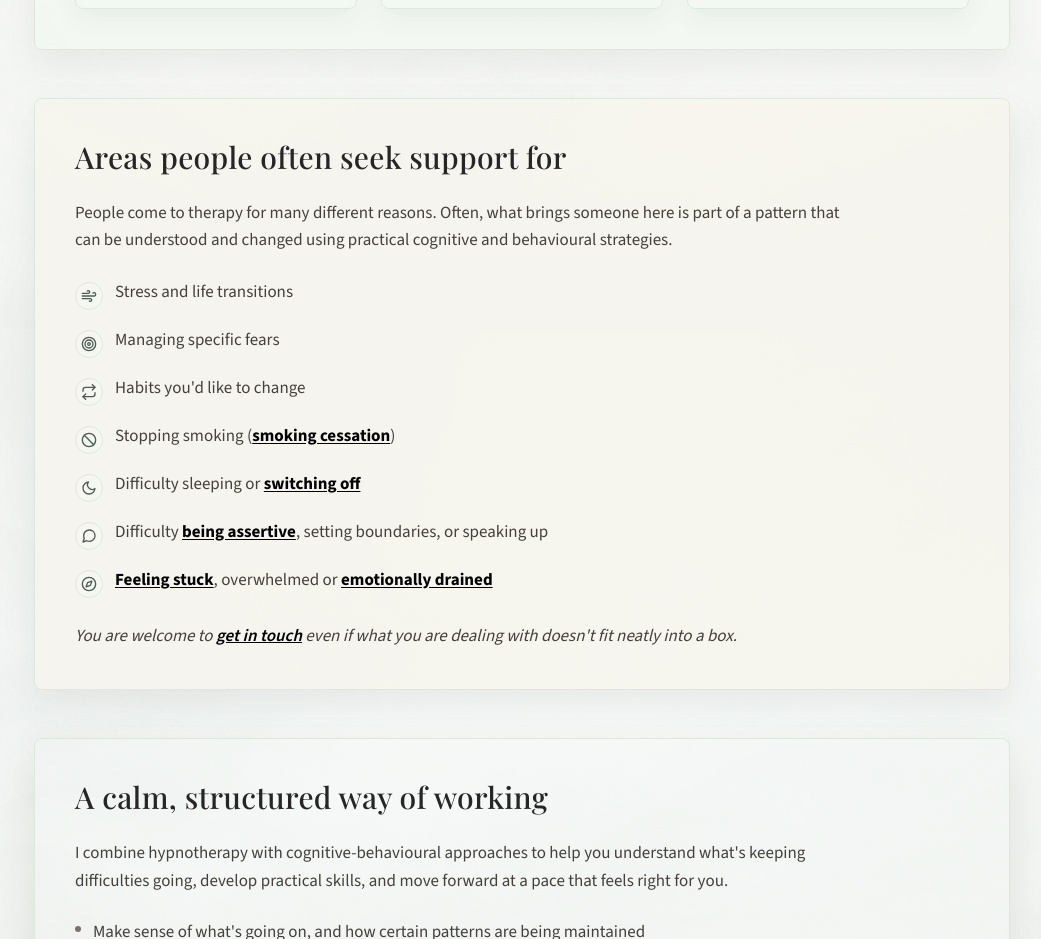
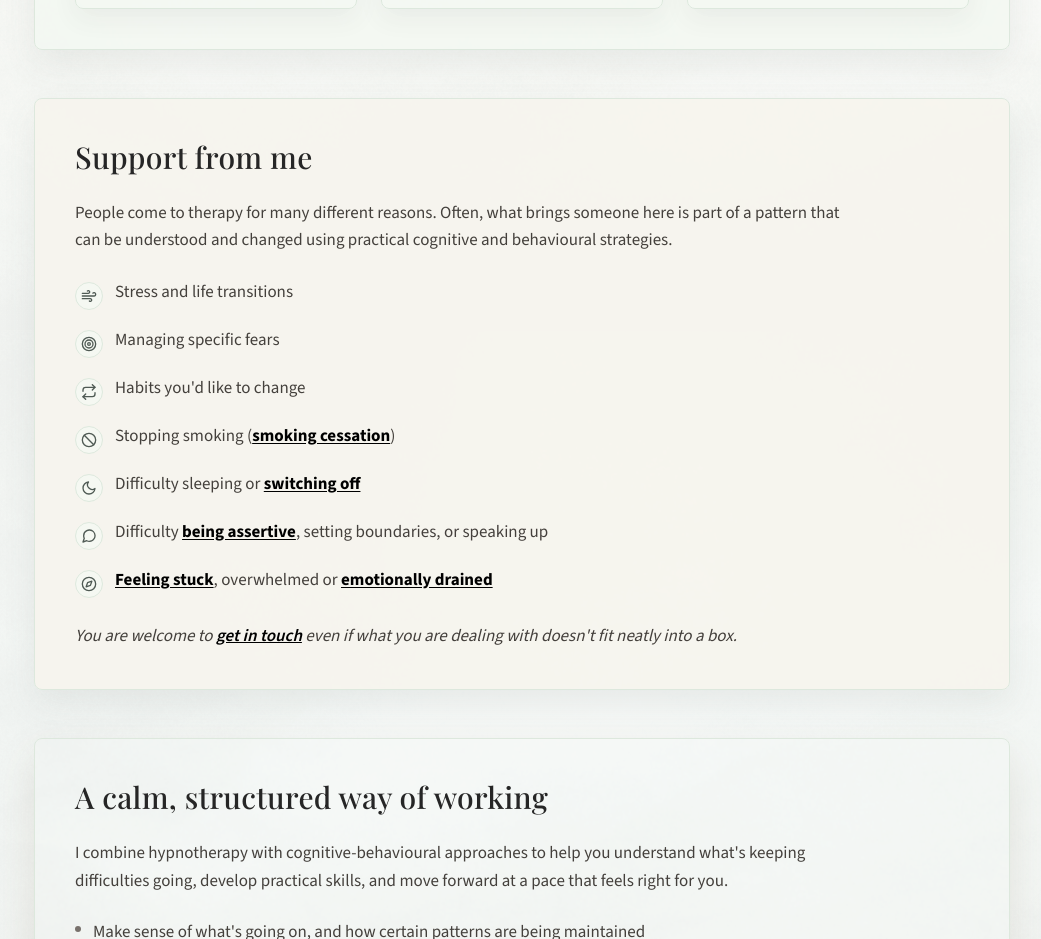
Before and after one commit to russog/natasha-russo-hypnotherapy, a Next.js app in the folder src/: page / in a window 1280 px wide. Shown: the part 2420-3359 px from the top of the page, without its empty margins (118-1159 px from the left). Built offline with nearby package versions, Linux system fonts and the light colour scheme.

Commit message:
Update homepage support heading

```diff
--- a/src/src/app/page.tsx
+++ b/src/src/app/page.tsx
@@ -250,7 +250,7 @@ export default function Home() {
                 <Card className="bg-[#F7F4EE]/90">
 
                     <h2 className="mb-6 text-2xl font-medium leading-snug text-neutral-800 sm:text-3xl">
-                        Areas people often seek support for
+                        Support from me
                     </h2>
 
                     <p className="mt-4 text-stone-700 leading-relaxed max-w-3xl">
```
